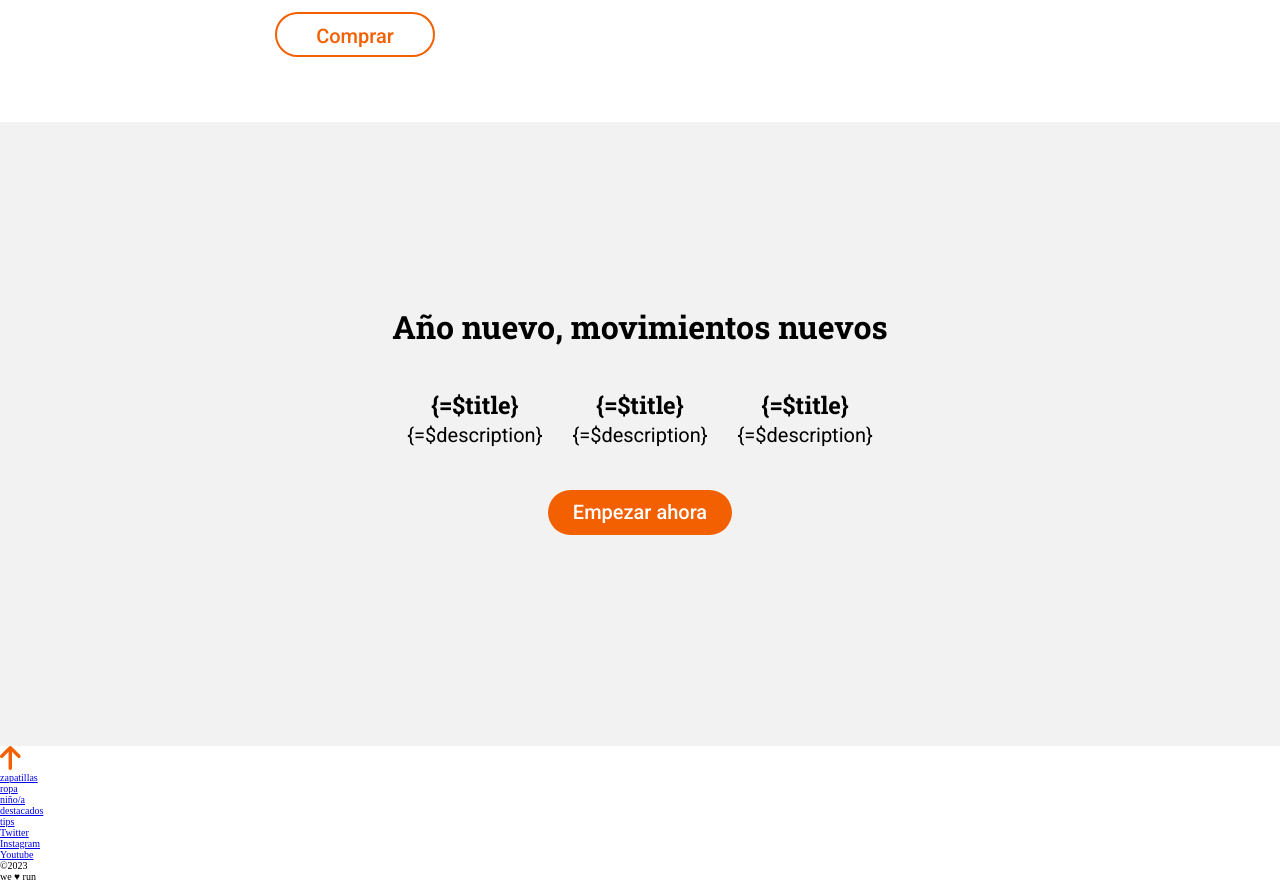
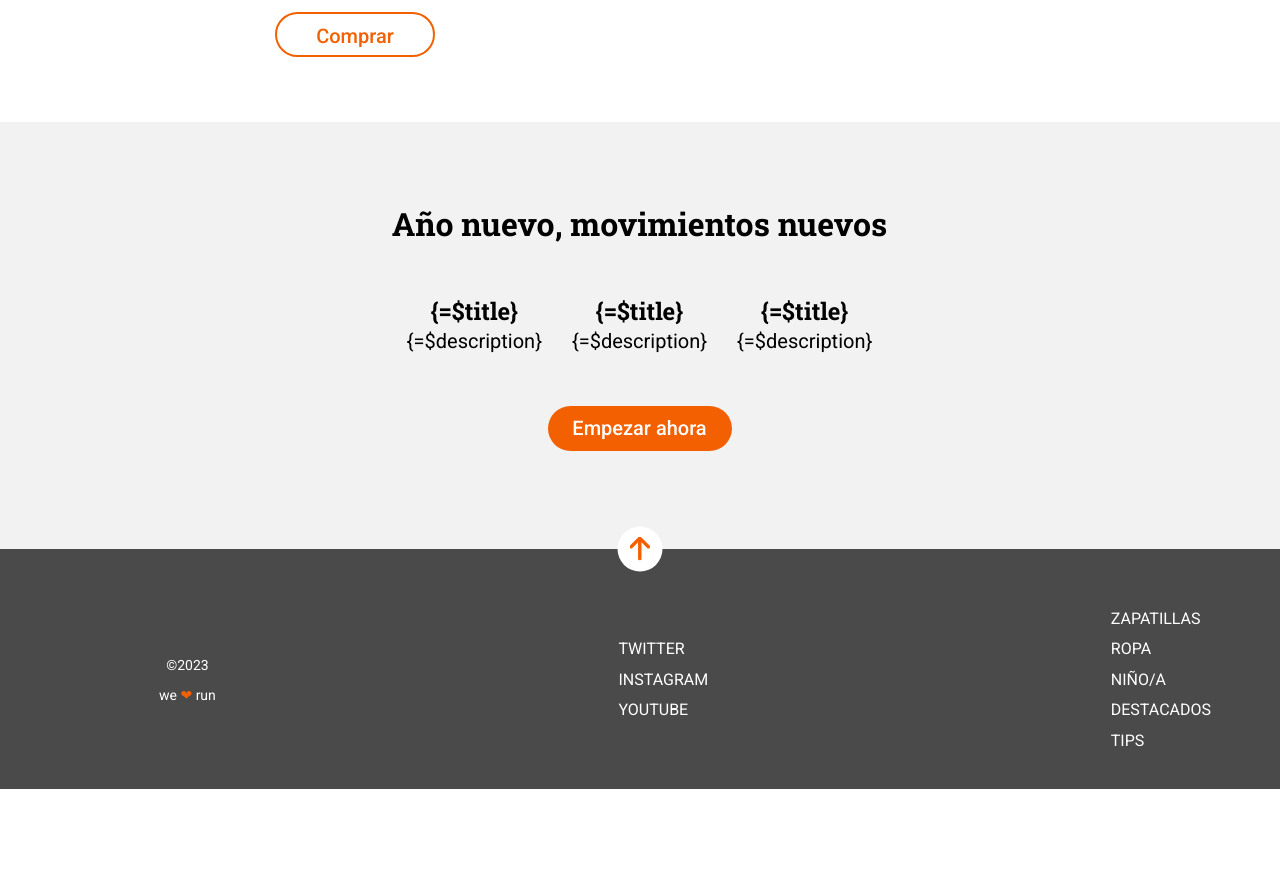
Before and after one commit to Adalab/modulo-1-evaluacion-final-IvanaVit, a website built with Vite: page src/index.html in a window 1280 px wide. Shown: the part 1054-1936 px from the top of the page. After the commit the page ends 1843 px from the top, so only its background shows below. Built offline with nearby package versions, Linux system fonts and the light colour scheme.

Commit message:
in progress scss footer

```diff
--- a/src/partials/footer.html
+++ b/src/partials/footer.html
@@ -10,6 +10,8 @@
             <li><a href="https://adalab.es/">destacados</a></li>
             <li><a href="https://adalab.es/">tips</a></li>
         </ul>
+    </nav>
+    <nav class="footer__menu">
         <ul class="footer__menu--list">
             <li><a href="https://adalab.es/">Twitter</a></li>
             <li><a href="https://adalab.es/">Instagram</a></li>
@@ -18,6 +20,6 @@
     </nav>
     <div class="footer__ch">
         <p>&copy;2023</p>
-        <p>we <span>&hearts;</span> run</p>
+        <p>we <span>&#10084;</span> run</p>
     </div>
 </footer>
--- a/src/scss/layout/_footer.scss
+++ b/src/scss/layout/_footer.scss
@@ -1,6 +1,69 @@
 .footer {
+    height:465px;
+    background-color: $color-greyish-brown;
+    display: flex;
+    flex-direction: column;
+    justify-content: center;
+    align-items: center;
+    gap: 30px;
+    position: relative;
+    @media (min-width: 768px){
+        padding: 56px 69px 34px 159px;
+        height: 240px;
+        flex-direction: row-reverse;
+        justify-content: space-between;
+    }
+    @media (min-width: 1200px){
+
+
+    }
+
+
+    &__menu {
+        text-align: center;
+        &--list {
+            list-style: none;
+        }
+        a {
+            text-decoration: none;
+            color: $color-white;
+            text-transform: uppercase;
+            font-size: 1.6rem;
+            line-height: 1.9;
+            font-family: $font-main;
+        }
+        @media (min-width: 768px) {
+            text-align: left;
+        }
+    }
+
+    &__ico {
+
+        width: 45px;
+        height: 45px;
+        background-color:$color-white;
+        transform: translate(-50%,-50%);
+        position: absolute;
+        top: 0;
+        left: 50%;
+        border-radius: 50%;
+        display: flex;
+        justify-content: center;
+        align-items: center;
+    }
+
+    &__ch {
+        color: $color-white;
+        font-size: 1.4rem;
+        line-height: 2.15;
+        font-family: $font-main;
+        text-align: center;
+
+        span {
+            color:$color-bright-orange;
+        }
+    }
 
 }
 
-@media (min-width: 768px) {
-}
+// @media (min-width: 1200px)//
--- a/src/scss/layout/_hero.scss
+++ b/src/scss/layout/_hero.scss
@@ -27,7 +27,7 @@
             font-size: 7.5rem;
             line-height: 1.3;
             }
-         @media (min-width: 1200px){
+        @media (min-width: 1200px){
             font-size: 10rem;
             line-height: 1.3;
             }
--- a/src/scss/layout/_movementList.scss
+++ b/src/scss/layout/_movementList.scss
@@ -6,13 +6,15 @@
     justify-content: center;
     align-items: center;
     text-align: center;
-    gap: 40px;
-    padding: 40px 15px 49px;
+    gap: 50px;
+    padding: 29px 15px 45px;
     @media (min-width: 768px){
-        padding: 49px 29px 79px 49px;
+        height: 410px;
+        padding: 49px 29px 69px 49px;
     }
     @media (min-width: 1200px) {
-        padding: 48px 81px 76px;
+        height: 427px;
+        padding: 48px 81px 66px 80px;
     }
 
     & h3 {
@@ -21,6 +23,8 @@
         line-height: 1.5;
         color:$color-black;
         text-align: center;
+        // & h3::first-line {
+        //     }intento de dividir líneas y no sale
         @media (min-width: 768px) {
             font-size: 2.8rem;
             line-height: 1.6;
```
